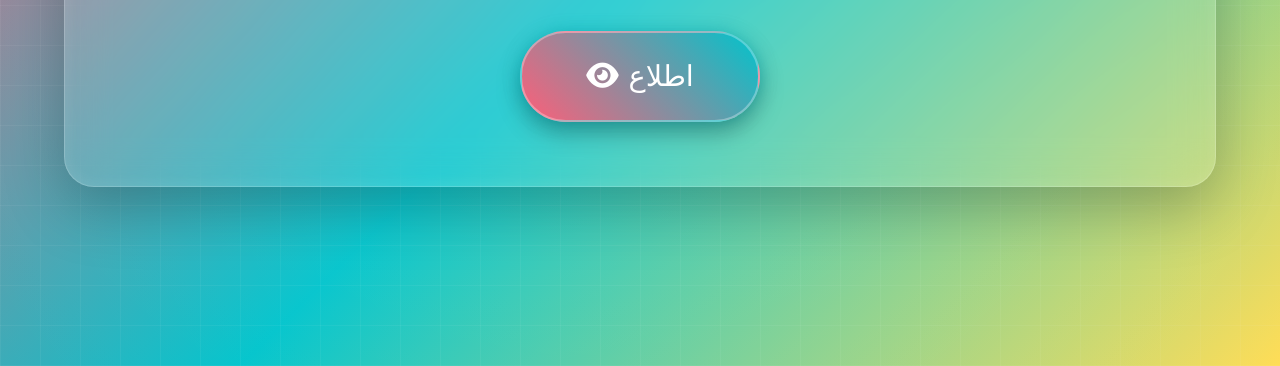
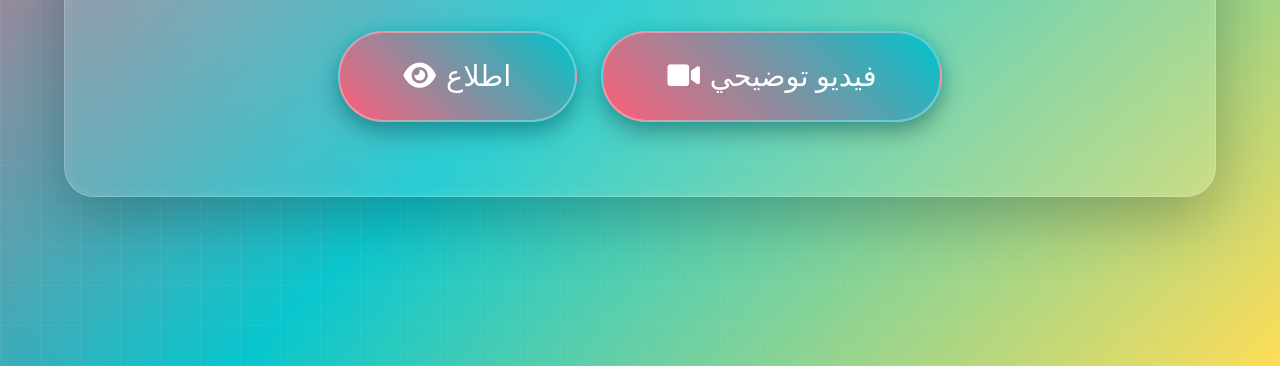
Before and after one commit to hakoghdr/resultat, a plain HTML site: page index.html in a window 1280 px wide. Shown: the part 434-800 px from the top of the page. Drawn offline with Linux system fonts and the light colour scheme.

Commit message:
index.html

```diff
--- a/index.html
+++ b/index.html
@@ -127,6 +127,51 @@
             color: #d0d0d0;
         }
 
+        /* الأزرار */
+        .btn {
+            padding: clamp(15px, 2.5vw, 22px) clamp(40px, 5vw, 70px);
+            font-size: clamp(1.2em, 2.5vw, 1.8em);
+            font-weight: 500;
+            border: 2px solid rgba(255, 255, 255, 0.3);
+            border-radius: 50px;
+            background: linear-gradient(45deg, #ff5e78, #00c4cc);
+            color: #fff;
+            cursor: pointer;
+            box-shadow: 0 10px 25px rgba(0, 0, 0, 0.3), 0 0 15px rgba(0, 196, 204, 0.5);
+            transition: transform 0.4s ease, box-shadow 0.4s ease, background 0.4s ease;
+            display: inline-flex;
+            align-items: center;
+            gap: 10px;
+            position: relative;
+            overflow: hidden;
+            margin: 10px;
+        }
+
+        body.dark .btn {
+            background: linear-gradient(45deg, #0f3460, #e94560);
+            box-shadow: 0 10px 25px rgba(0, 0, 0, 0.5), 0 0 15px rgba(233, 69, 96, 0.5);
+        }
+
+        .btn:hover {
+            transform: translateY(-5px) scale(1.05);
+            box-shadow: 0 15px 35px rgba(0, 196, 204, 0.7), 0 0 25px rgba(0, 196, 204, 0.8);
+            background: linear-gradient(45deg, #ff788f, #00d8e0);
+        }
+
+        body.dark .btn:hover {
+            background: linear-gradient(45deg, #1a5ba6, #ff6b85);
+            box-shadow: 0 15px 35px rgba(233, 69, 96, 0.7), 0 0 25px rgba(233, 69, 96, 0.8);
+        }
+
+        .btn i {
+            font-size: clamp(1em, 2vw, 1.4em);
+            transition: transform 0.4s ease;
+        }
+
+        .btn:hover i {
+            transform: rotate(15deg);
+        }
+
         /* زر تبديل الوضع */
         .mode-toggle {
             position: fixed;
@@ -200,50 +245,6 @@
             75% { transform: translateX(8px); }
         }
 
-        /* الأزرار */
-        .btn {
-            padding: clamp(15px, 2.5vw, 22px) clamp(40px, 5vw, 70px);
-            font-size: clamp(1.2em, 2.5vw, 1.8em);
-            font-weight: 500;
-            border: 2px solid rgba(255, 255, 255, 0.3);
-            border-radius: 50px;
-            background: linear-gradient(45deg, #ff5e78, #00c4cc);
-            color: #fff;
-            cursor: pointer;
-            box-shadow: 0 10px 25px rgba(0, 0, 0, 0.3), 0 0 15px rgba(0, 196, 204, 0.5);
-            transition: transform 0.4s ease, box-shadow 0.4s ease, background 0.4s ease;
-            display: inline-flex;
-            align-items: center;
-            gap: 10px;
-            position: relative;
-            overflow: hidden;
-        }
-
-        body.dark .btn {
-            background: linear-gradient(45deg, #0f3460, #e94560);
-            box-shadow: 0 10px 25px rgba(0, 0, 0, 0.5), 0 0 15px rgba(233, 69, 96, 0.5);
-        }
-
-        .btn:hover {
-            transform: translateY(-5px) scale(1.05);
-            box-shadow: 0 15px 35px rgba(0, 196, 204, 0.7), 0 0 25px rgba(0, 196, 204, 0.8);
-            background: linear-gradient(45deg, #ff788f, #00d8e0);
-        }
-
-        body.dark .btn:hover {
-            background: linear-gradient(45deg, #1a5ba6, #ff6b85);
-            box-shadow: 0 15px 35px rgba(233, 69, 96, 0.7), 0 0 25px rgba(233, 69, 96, 0.8);
-        }
-
-        .btn i {
-            font-size: clamp(1em, 2vw, 1.4em);
-            transition: transform 0.4s ease;
-        }
-
-        .btn:hover i {
-            transform: rotate(15deg);
-        }
-
         /* زر الرجوع */
         .back-btn {
             position: fixed;
@@ -315,19 +316,19 @@
         /* التصميم المستجيب */
         @media (max-width: 1024px) {
             .screen { width: 92%; }
-            .grid-lines { display: none; } /* تعطيل الشبكة على الشاشات المتوسطة */
+            .grid-lines { display: none; }
         }
 
         @media (max-width: 768px) {
-            body { cursor: default; } /* إعادة المؤشر الافتراضي على الأجهزة التي تعمل باللمس */
-            .cursor { display: none; } /* تعطيل المؤشر المخصص */
+            body { cursor: default; }
+            .cursor { display: none; }
             .screen { padding: 30px; }
             .mode-toggle, .back-btn { top: 10px; }
         }
 
         @media (max-width: 480px) {
             .screen { padding: 20px; }
-            .btn { display: block; margin: 10px auto; }
+            .btn { display: block; margin: 15px auto; }
         }
     </style>
 </head>
@@ -342,6 +343,9 @@
         <p>نظام استظهار المعدلات السنوية</p>
         <button class="btn" onclick="goToMain()">
             <i class="fas fa-eye"></i> اطلاع
+        </button>
+        <button class="btn" onclick="openVideo()">
+            <i class="fas fa-video"></i> فيديو توضيحي
         </button>
     </div>
 
@@ -405,6 +409,54 @@
                 grade: "14.52/20",
                 note: "ألف مبروك! بالتوفيق للمستوى القادم.",
                 noteClass: "",
+                pdfUrl: "https://drive.google.com/file/d/1YyxAL9VCxPDqeEuLRlJm8lTMNx7F8unp/view"
+            },
+            "12345": {
+                name: "لينا عبد الرحمن",
+                level: "ثانية ثانوي – رياضيات",
+                grade: "12.75/20",
+                note: "ألف مبروك! بالتوفيق للمستوى القادم.",
+                noteClass: "",
+                pdfUrl: "https://drive.google.com/file/d/1DEnVxQHNPknFzunrCAVZVaJEUrLxUiRA/view"
+            },
+            "67890": {
+                name: "ياسر محمود",
+                level: "ثانية ثانوي – علوم تجريبية",
+                grade: "9.15/20",
+                note: "للأسف، لم يتم تحقيق النجاح المطلوب. ستتم إعادة السنة الدراسية.",
+                noteClass: "fail",
+                pdfUrl: "https://drive.google.com/file/d/1ed7H9NbgyXGdlVKM5wOCI9W7AYDrA6SR/view"
+            },
+            "54321": {
+                name: "سارة بنت الهادي",
+                level: "ثانية ثانوي – آداب وفلسفة",
+                grade: "13.40/20",
+                note: "ألف مبروك! بالتوفيق للمستوى القادم.",
+                noteClass: "",
+                pdfUrl: "https://drive.google.com/file/d/1YyxAL9VCxPDqeEuLRlJm8lTMNx7F8unp/view"
+            },
+            "98765": {
+                name: "أحمد زيد",
+                level: "ثانية ثانوي – تقني",
+                grade: "7.80/20",
+                note: "للأسف، لم يتم تحقيق النجاح المطلوب. ستتم إعادة السنة الدراسية.",
+                noteClass: "fail",
+                pdfUrl: "https://drive.google.com/file/d/1DEnVxQHNPknFzunrCAVZVaJEUrLxUiRA/view"
+            },
+            "13579": {
+                name: "مريم الصغير",
+                level: "ثانية ثانوي – علوم تجريبية",
+                grade: "11.20/20",
+                note: "ألف مبروك! بالتوفيق للمستوى القادم.",
+                noteClass: "",
+                pdfUrl: "https://drive.google.com/file/d/1ed7H9NbgyXGdlVKM5wOCI9W7AYDrA6SR/view"
+            },
+            "24680": {
+                name: "خالد العمري",
+                level: "ثانية ثانوي – رياضيات",
+                grade: "8.95/20",
+                note: "للأسف، لم يتم تحقيق النجاح المطلوب. ستتم إعادة السنة الدراسية.",
+                noteClass: "fail",
                 pdfUrl: "https://drive.google.com/file/d/1YyxAL9VCxPDqeEuLRlJm8lTMNx7F8unp/view"
             }
         };
@@ -485,6 +537,10 @@
             }
         }
 
+        function openVideo() {
+            window.location.href = "https://drive.google.com/file/d/1uGlX5p163O6yg5j7KGJjehklaYuwyrpS/view?usp=sharing";
+        }
+
         // تهيئة الواجهة الأولى
         document.getElementById("splash-screen").classList.add("active");
 
```
